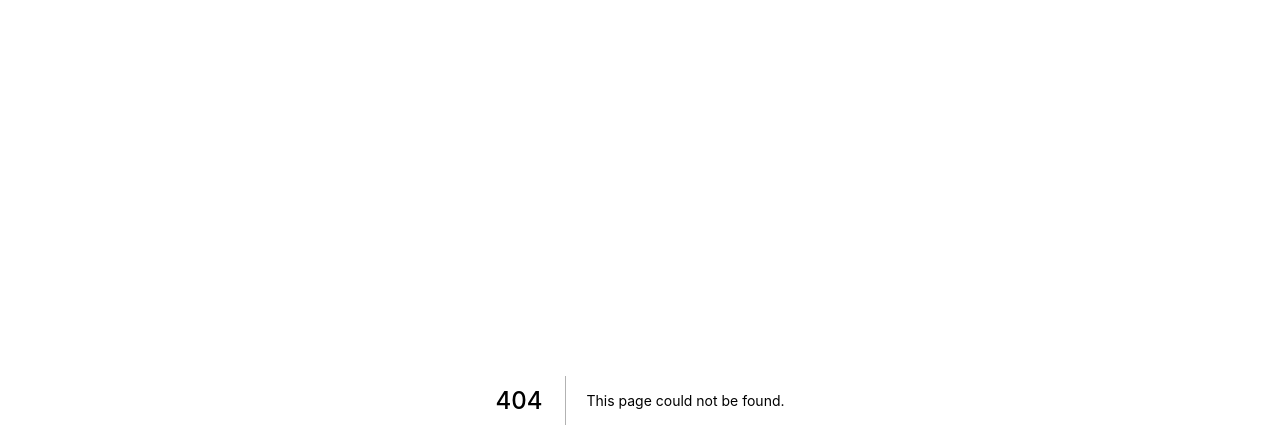
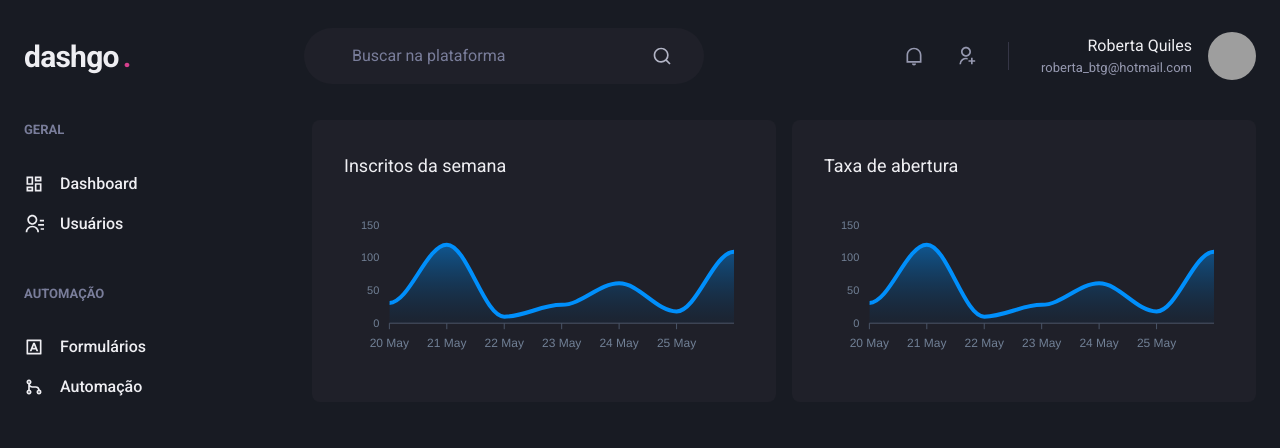
Before and after one commit to roquiles/dashgo, a Next.js app: page /dashboard in a window 1280 px wide. Before the commit this address had no page. Shown: the top 448 px of the page. Built offline with nearby package versions, Linux system fonts and the light colour scheme; grey boxes are pictures that could not be loaded.

Commit message:
Create dashboard main page

```diff
--- /dev/null
+++ b/src/pages/dashboard.tsx
@@ -0,0 +1,87 @@
+import { Header } from "../components/Header";
+import { Box, Flex, SimpleGrid, Text, theme } from "@chakra-ui/react";
+import dynamic from "next/dynamic";
+import { Sidebar } from "../components/Sidebar";
+import { ApexOptions } from "apexcharts";
+
+const Chart = dynamic(() => import("react-apexcharts"), {
+  ssr: false,
+});
+
+const options: ApexOptions = {
+  chart: {
+    toolbar: {
+      show: false,
+    },
+    zoom: {
+      enabled: false,
+    },
+    foreColor: theme.colors.gray[500],
+  },
+  grid: {
+    show: false,
+  },
+  dataLabels: {
+    enabled: false,
+  },
+  tooltip: {
+    enabled: false,
+  },
+  xaxis: {
+    type: "datetime",
+    axisBorder: {
+      color: theme.colors.gray[600],
+    },
+    axisTicks: {
+      color: theme.colors.gray[600],
+    },
+    categories: [
+      "2022-05-20T00:00:00.000Z",
+      "2022-05-21T00:00:00.000Z",
+      "2022-05-22T00:00:00.000Z",
+      "2022-05-23T00:00:00.000Z",
+      "2022-05-24T00:00:00.000Z",
+      "2022-05-25T00:00:00.000Z",
+      "2022-05-26T00:00:00.000Z",
+    ],
+  },
+  fill: {
+    opacity: 0.3,
+    type: "gradient",
+    gradient: { shade: "dark", opacityFrom: 0.7, opacityTo: 0.3 },
+  },
+};
+
+const series = [{ name: "series1", data: [31, 120, 10, 28, 61, 18, 109] }];
+
+export default function Dashboard() {
+  return (
+    <Flex direction="column" h="100vh">
+      <Header />
+      <Flex w="100%" maxW={1480} my="6" mx="auto" px="6">
+        <Sidebar />
+
+        <SimpleGrid
+          flex="1"
+          gap="4"
+          minChildWidth="320px"
+          alignItems="flex-start"
+        >
+          <Box p="8" bg="gray.800" borderRadius={8}>
+            <Text fontSize="lg" mb="4">
+              Inscritos da semana
+            </Text>
+            <Chart options={options} series={series} type="area" height={160} />
+          </Box>
+
+          <Box p="8" bg="gray.800" borderRadius={8}>
+            <Text fontSize="lg" mb="4">
+              Taxa de abertura
+            </Text>
+            <Chart options={options} series={series} type="area" height={160} />
+          </Box>
+        </SimpleGrid>
+      </Flex>
+    </Flex>
+  );
+}
```
